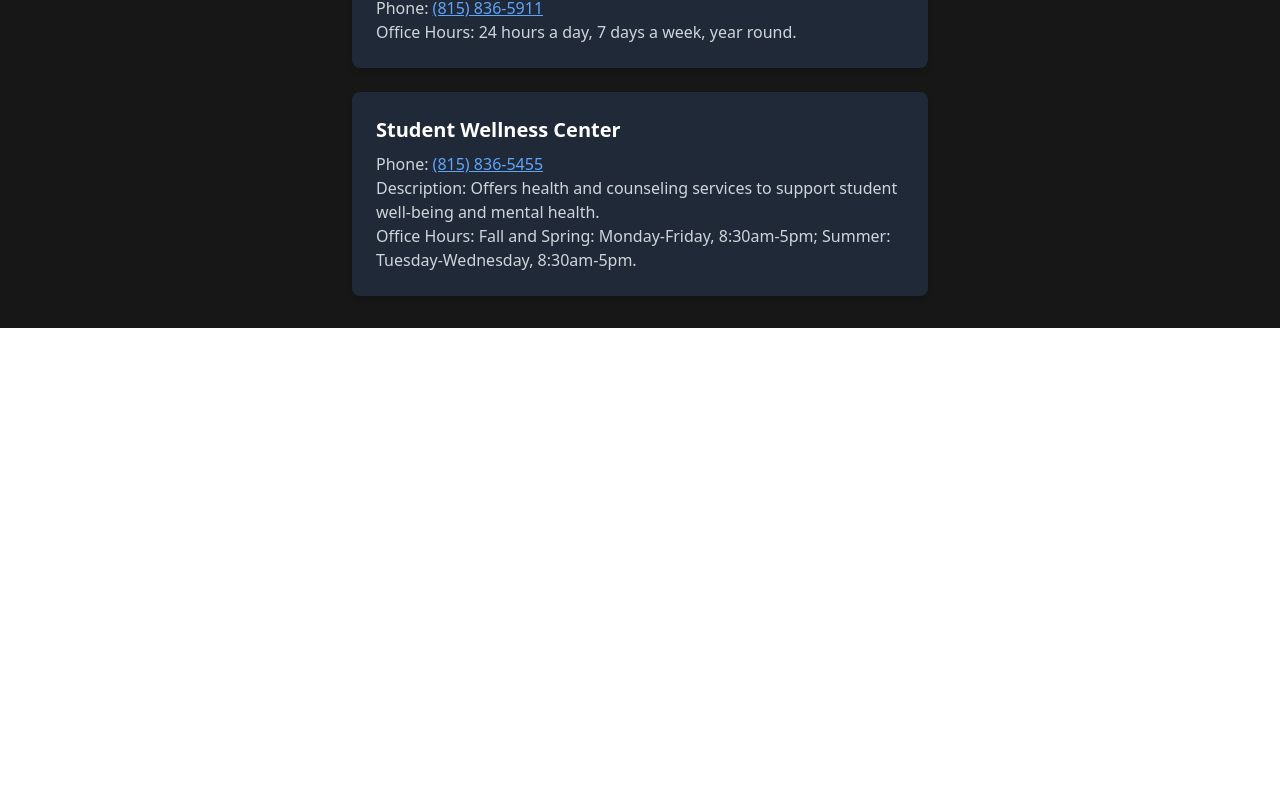
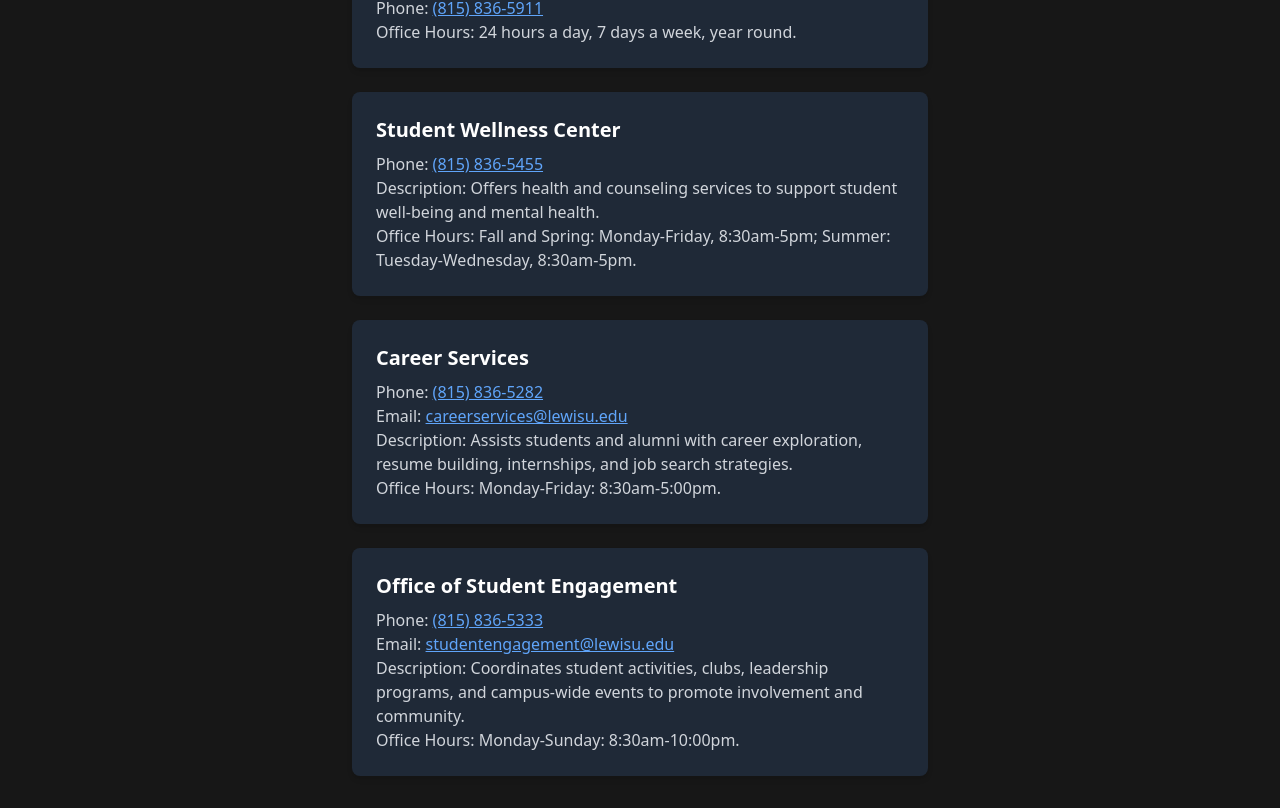
Before and after one commit to ECaMS-Billboard/ecams-billboard, a React (Create React App) app: page /resources in a window 1280 px wide. Shown: the part 1288-2096 px from the top of the page. Before the commit the page ends 1616 px from the top, so only its background shows below. Built offline with nearby package versions, Linux system fonts and the light colour scheme; the HTML template or start-up script is replaced by a standard one.

Commit message:
Add Resources

```diff
--- a/src/pages/Resources.js
+++ b/src/pages/Resources.js
@@ -45,6 +45,20 @@ const resourcesData = [
     description: 'Offers health and counseling services to support student well-being and mental health.',
     hours: 'Fall and Spring: Monday-Friday, 8:30am-5pm; Summer: Tuesday-Wednesday, 8:30am-5pm.',
   },
+  {
+    title: 'Career Services',
+    phone: '(815) 836-5282',
+    email: 'careerservices@lewisu.edu',
+    description: 'Assists students and alumni with career exploration, resume building, internships, and job search strategies.',
+    hours: 'Monday-Friday: 8:30am-5:00pm.',
+  },
+  {
+    title: 'Office of Student Engagement',
+    phone: '(815) 836-5333',
+    email: 'studentengagement@lewisu.edu',
+    description: 'Coordinates student activities, clubs, leadership programs, and campus-wide events to promote involvement and community.',
+    hours: 'Monday-Sunday: 8:30am-10:00pm.',
+  },
 ];
 
 function Resources() {
```
